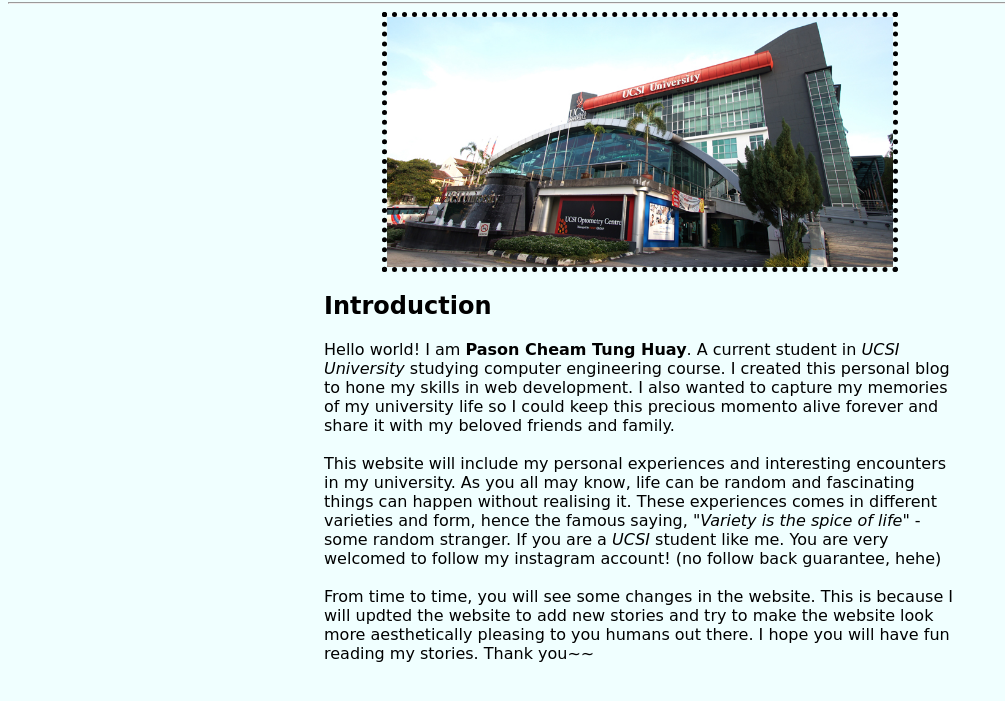
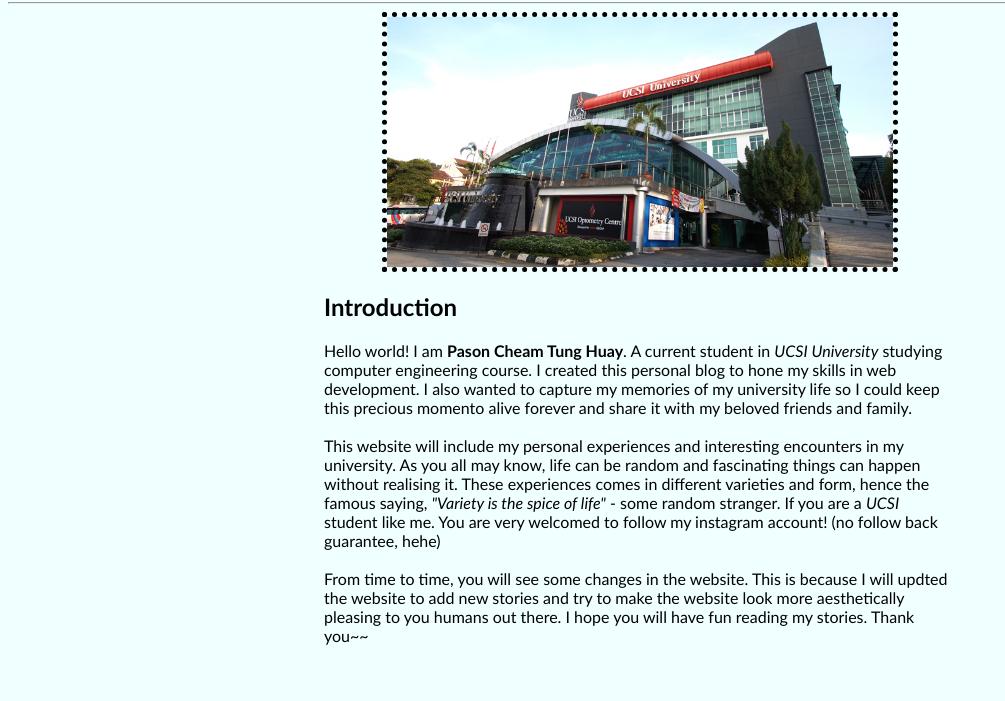
Before and after one commit to pasoncheam/testing, a plain HTML site: page index.html in a window 1280 px wide. Shown: the part 65-766 px from the top of the page, without its empty margins (0-1005 px from the left). Drawn offline with Linux system fonts and the light colour scheme.

Commit message:
Update style.css

```diff
--- a/style.css
+++ b/style.css
@@ -17,6 +17,6 @@ body{
 .introduction{
   margin: auto;
   width: 50%;
-  font-family: cursive;
+  font-family: 'Trebuchet MS', sans-serif;
 
 }
```
